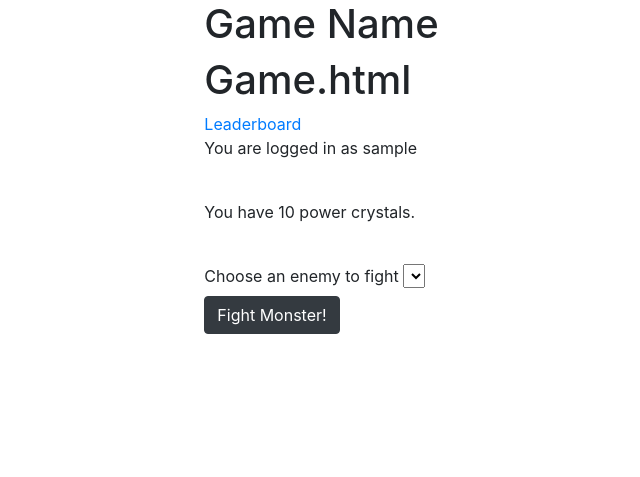
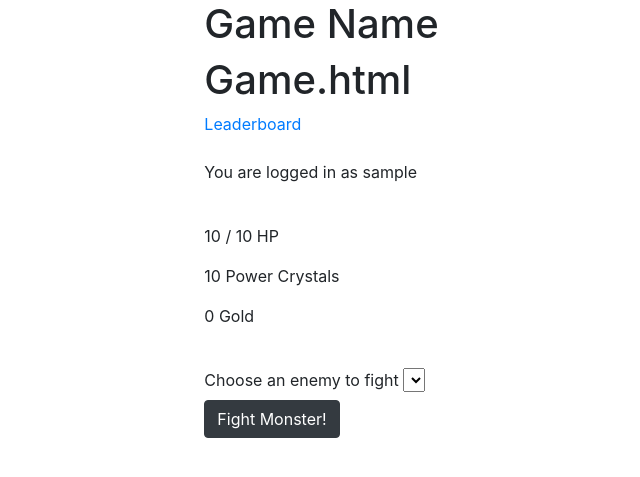
Before and after one commit to DanielPDWalker/blacksentryclone, a Django app: page /game/ in a window 1280 px wide. Shown: the top 477 px of the page, without its empty margins (24-664 px from the left). Run offline with Django 3.2, Linux system fonts and the light colour scheme; the visitor is signed in with stand-in values (Sample User, id 1); data comes from the database, SQL or seed files in the repository; data that the repository does not hold is empty; some libraries are stand-ins or nearby versions.

Commit message:
Changed game page formatting, added HP and gold

```diff
--- a/templates/game/game.html
+++ b/templates/game/game.html
@@ -4,9 +4,13 @@
     {% if user.is_authenticated %}
         <h1>Game.html</h1>
         <a href="{% url 'leaderboard' %}">Leaderboard</a>
+        <br>
+        <br>
         <p>You are logged in as {{ user.username }}</p>
         <br>
-        <p>You have {{ player.power_crystals }} power crystals.</p>
+        <p>{{ player.hp_current }} / {{ player.hp_max }} HP</p>
+        <p>{{ player.power_crystals }} Power Crystals</p>
+        <p>{{ player.gold }} Gold</p>
         <form method="POST", class="form-group">
             {% csrf_token %}
             <br>
```
